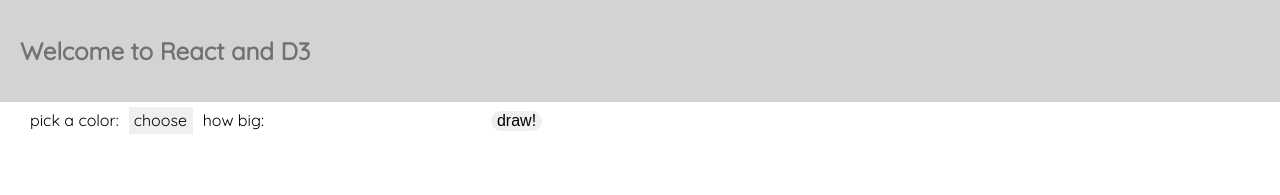
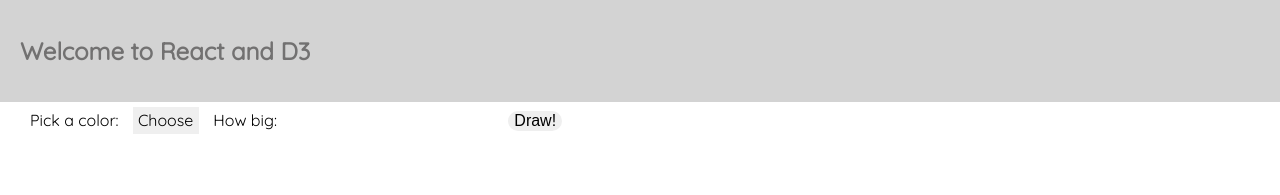
Before and after one commit to dkreidler/react-d3-tutorial, a React (Create React App) app: page / in a window 1280 px wide. Shown: the top 195 px of the page. Built offline with nearby package versions, Linux system fonts and the light colour scheme.

Commit message:
Finally working. Time to play.

```diff
--- a/src/Controller.js
+++ b/src/Controller.js
@@ -23,25 +23,31 @@ export default class Controller extends Component {
   }
 
   onChange(evt) {
-    this.setState({ [evt.target.name]: evt.target.value });
+    this.setState({
+      [evt.target.name]: evt.target.value
+    });
   }
 
   render() {
     return (
       <div className="controller">
         <form onSubmit={this.onSubmit}>
-          <label>pick a color:</label>
+          <label> Pick a color: </label>
           <select name="color" onChange={this.onChange}>
             <option disabled selected="selected" value="">
-              choose
+              {" "}
+              Choose{" "}
             </option>
-            <option value="red">red</option>
-            <option value="orange">orange</option>
-            <option value="yellow">yellow</option>
+            <option value="red"> Red </option>
+            <option value="orange"> Orange </option>
+            <option value="yellow"> Yellow </option>
+            <option value="green"> Green </option>
+            <option value="blue"> Blue </option>
+            <option value="purple"> Purple </option>
           </select>
-          <label>how big:</label>
+          <label> How big: </label>
           <input name="width" onChange={this.onChange} />
-          <button type="submit">draw!</button>
+          <button type="submit"> Draw! </button>
         </form>
         {this.state.toDraw.length ? <Viz shapes={this.state.toDraw} /> : null}
       </div>
--- a/src/Viz.js
+++ b/src/Viz.js
@@ -1,4 +1,4 @@
-import { Component } from "react";
+import React, { Component } from "react";
 import * as d3 from "d3";
 
 export default class Viz extends Component {
@@ -18,6 +18,10 @@ export default class Viz extends Component {
       this.draw(nextProps);
     }
   }
+  render() {
+    return <div className="viz" />;
+  }
+
   draw(props) {
     const w = Math.max(
       document.documentElement.clientWidth,
```
